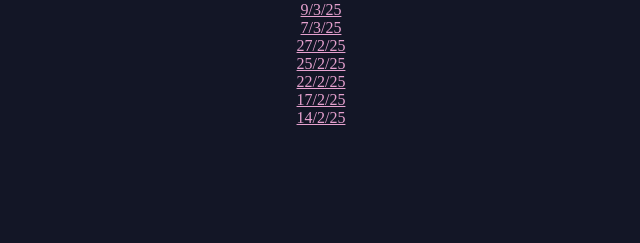
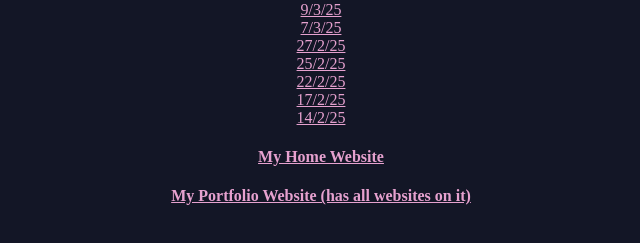
Before and after one commit to BoopEnthusiast/boop.pink, an Astro site: page / in a window 1280 px wide. Shown: the part 79-322 px from the top of the page, without its empty margins (319-959 px from the left). Built offline with nearby package versions, Linux system fonts and the light colour scheme; Astro itself is replaced by a stand-in of ours.

Commit message:
Add footer to other websites and author frontmatter

```diff
--- a/markdown-stylization.mjs
+++ b/markdown-stylization.mjs
@@ -1,5 +1,6 @@
 export function markdownStylization() {
     return function (tree, file) {
         file.data.astro.frontmatter.layout = '/src/layouts/MarkdownLayout.astro';
+        file.data.astro.frontmatter.author = 'Boop'
     }
 }
--- a/src/pages/index.astro
+++ b/src/pages/index.astro
@@ -38,6 +38,10 @@ const modifiedDailyPosts = Object.fromEntries(
 	<main>
 		<h1>Boop's Blog!</h1>
 		{Object.values(modifiedDailyPosts).map((page: any) => <a href={page.url}>{page.frontmatter.title}</a>)}
+		<footer>
+			<h4><a href="https://boop.website">My Home Website</a></h4>
+			<h4><a href="https://boop.cool">My Portfolio Website (has all websites on it)</a></h4>
+		</footer>
 	</main>
 </Layout>
 
```
